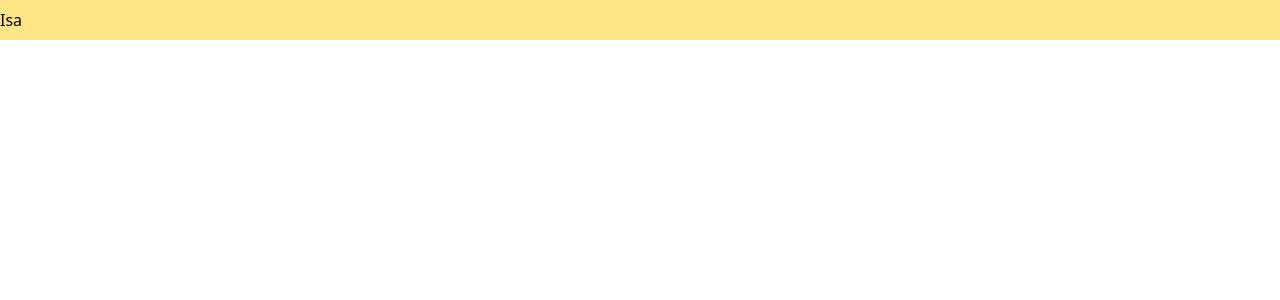
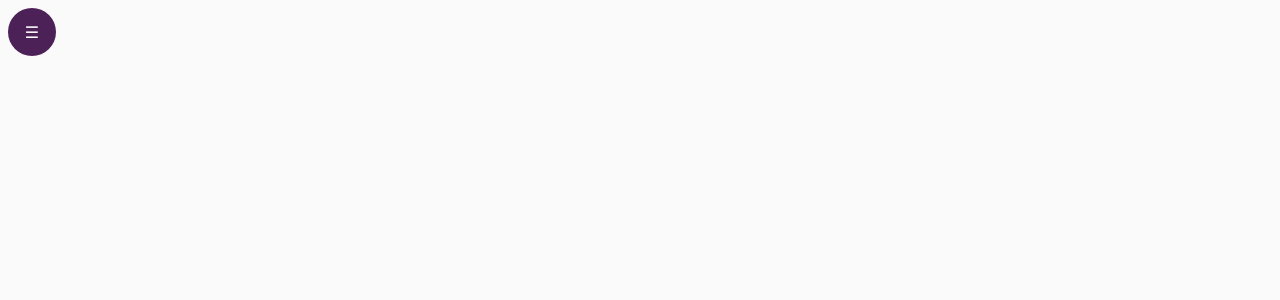
Before and after one commit to GabrielNBS/dashboard, a Next.js app: page / in a window 1280 px wide. Shown: the top 300 px of the page. Built offline with nearby package versions, Linux system fonts and the light colour scheme.

Commit message:
chore: Removes global CSS and updates layout structure
Deletes unused global CSS file to streamline styles
Changes layout to import new global styles and adjust body structure

Improves code organization and maintains styling consistency

```diff
--- a/src/app/globals.css
+++ /dev/null
@@ -1,7 +0,0 @@
-@import "tailwindcss";
-
-  :root {
-    --bg-page: #fff;
-    --bg-surface: #4c2158;
-    --bg-interactive: #a76fad;
-  }
--- a/src/app/page.tsx
+++ b/src/app/page.tsx
@@ -1,7 +1,12 @@
+'use client';
+
+import Button from '@/components/atoms/button';
+import DashboardHeader from '@/components/organisms/DashboardHeader';
+
 export default function Home() {
   return (
-    <header className="h-fit bg-amber-200 py-2 sm:w-full">
-      <h1>Isa</h1>
-    </header>
+    <main>
+      <DashboardHeader />
+    </main>
   );
 }
--- /dev/null
+++ b/src/components/atoms/IconHamburger/index.tsx
@@ -0,0 +1,12 @@
+type Props = {
+  onClick: () => void;
+  children: React.ReactElement;
+};
+
+export default function IconHamburger({ onClick, children }: Props) {
+  return (
+    <button className="hamburger-menu" aria-label="Abrir menu de navegação" onClick={onClick}>
+      {children}
+    </button>
+  );
+}
--- /dev/null
+++ b/src/components/molecules/NavMenu/index.tsx
@@ -0,0 +1,36 @@
+import Link from 'next/link';
+
+type Props = {
+  isVisible: boolean;
+};
+
+export default function NavMenu({ isVisible }: Props) {
+  if (!isVisible) return null;
+
+  return (
+    <nav className="absolute top-14 left-2 rounded-md bg-black p-4 shadow-md">
+      <ul>
+        <li>
+          <Link href="/dashboard" className="block px-2 py-1 hover:bg-gray-200">
+            Dashboard
+          </Link>
+        </li>
+        <li>
+          <Link href="/profile" className="block px-2 py-1 hover:bg-gray-200">
+            Profile
+          </Link>
+        </li>
+        <li>
+          <Link href="/settings" className="block px-2 py-1 hover:bg-gray-200">
+            Settings
+          </Link>
+        </li>
+        <li>
+          <Link href="/logout" className="block px-2 py-1 hover:bg-gray-200">
+            Logout
+          </Link>
+        </li>
+      </ul>
+    </nav>
+  );
+}
--- /dev/null
+++ b/src/components/organisms/DashboardHeader/index.tsx
@@ -0,0 +1,20 @@
+'use client';
+
+import { useState } from 'react';
+import IconHamburger from '@/components/atoms/IconHamburger';
+import NavMenu from '@/components/molecules/NavMenu';
+
+export default function DashboardHeader() {
+  const [isMenuOpen, setIsMenuOpen] = useState(false);
+
+  const toggleMenu = () => setIsMenuOpen(prev => !prev);
+
+  return (
+    <header className="bg-primary relative mt-2 ml-2 flex h-12 w-12 items-center justify-center rounded-full py-2 text-base">
+      <IconHamburger onClick={toggleMenu}>
+        <span>{isMenuOpen ? 'x' : '☰'}</span>
+      </IconHamburger>
+      <NavMenu isVisible={isMenuOpen} />
+    </header>
+  );
+}
--- /dev/null
+++ b/src/styles/components.css
@@ -0,0 +1 @@
+@import "tailwindcss";
--- /dev/null
+++ b/src/styles/global.css
@@ -0,0 +1,20 @@
+@import "tailwindcss";
+@import './components.css';
+
+@theme {
+    /* Cores */
+    --color-base: #fff;
+    --color-primary: #4c2158;
+    --color-accent: #a76fad;
+
+    /* Espaçamentos */
+    --spacing-default: 1rem;
+}
+
+.btn-primary {
+    @apply bg-accent text-base font-bold p-default rounded;
+}
+
+body {
+    @apply font-sans text-base text-neutral-900 bg-neutral-50;
+}
```
Also changed, not shown: src/app/layout.tsx (+2 -7 lines), src/utils/icons/X.svg (added), 1 other file (tests, documents, lock files or other folders).
